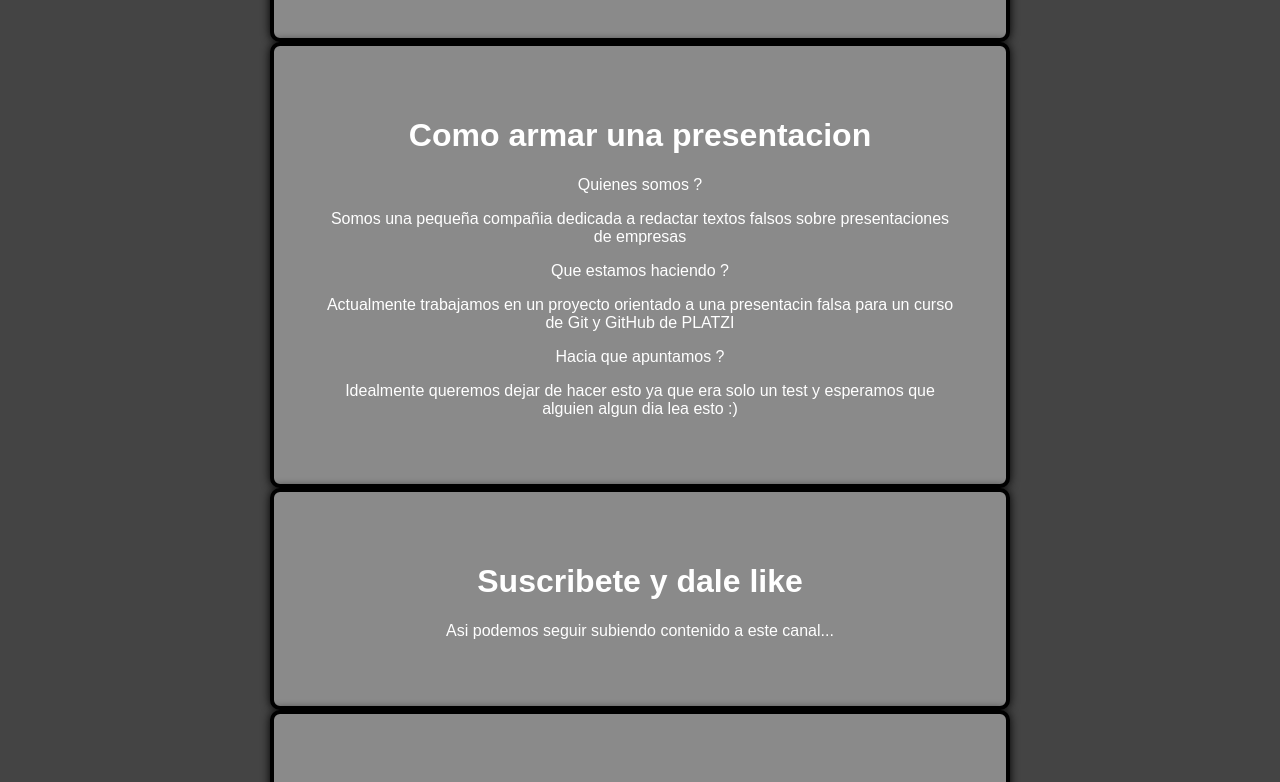
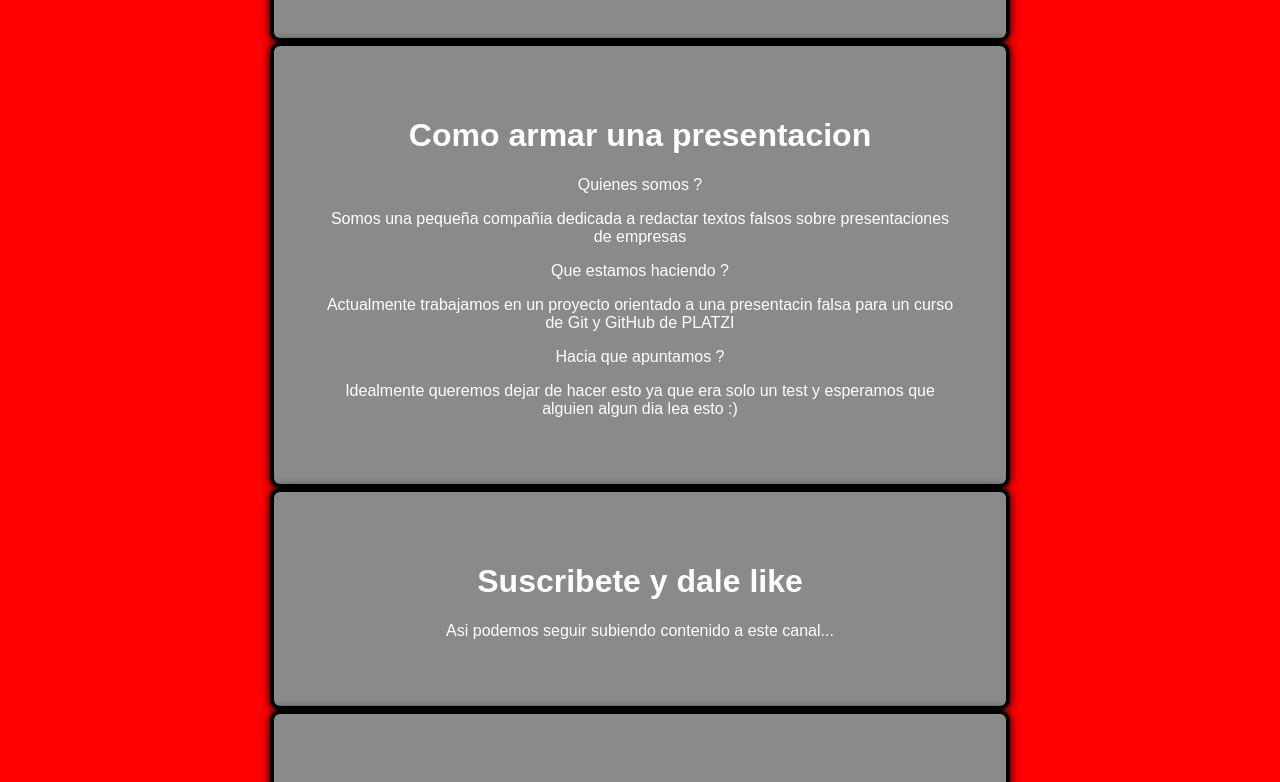
Before and after one commit to KenderWebos/GitTeam, a plain HTML site: page GitHubWeb/index.html in a window 1280 px wide. Shown: the part 769-1551 px from the top of the page. Drawn offline with Linux system fonts and the light colour scheme.

Commit message:
cambie el fondo a rojo

```diff
--- a/GitHubWeb/css/style.css
+++ b/GitHubWeb/css/style.css
@@ -1,5 +1,5 @@
 body{
-    background-color: #444444;
+    background-color: red;
     text-align: center;
     font-family: "Arial";
     color : white;
```
